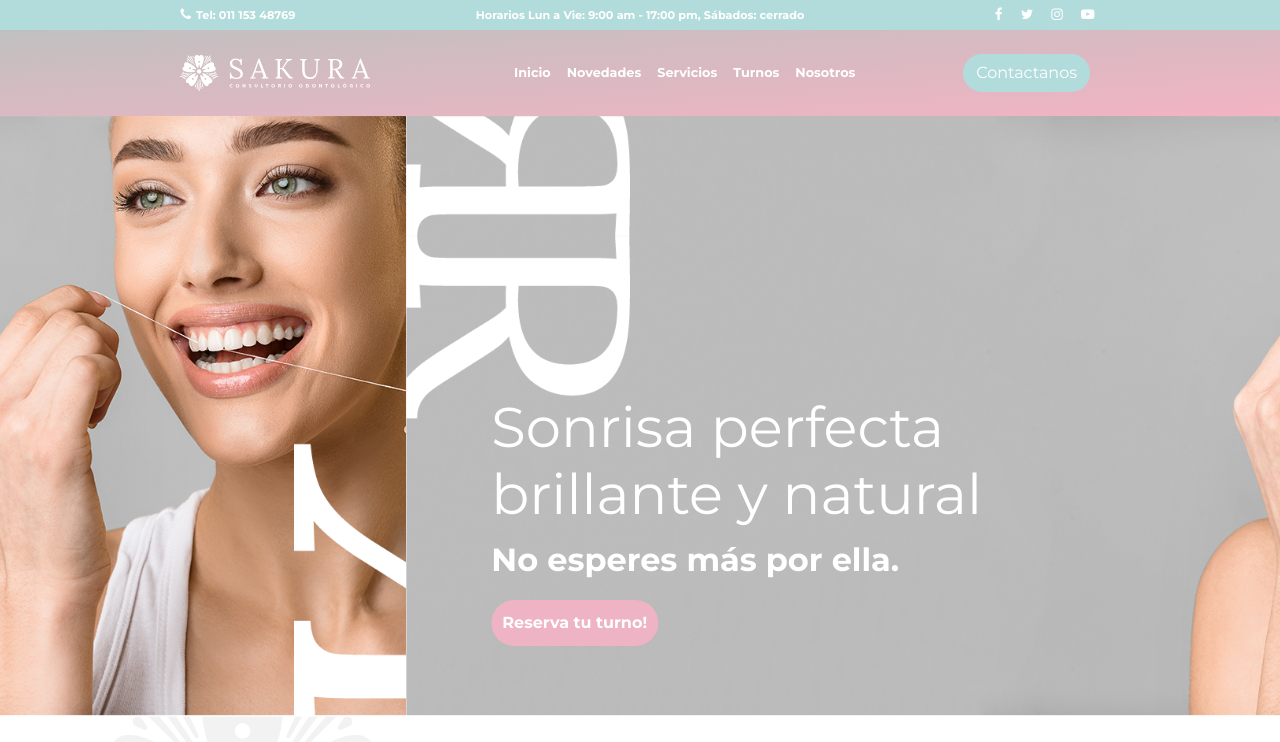
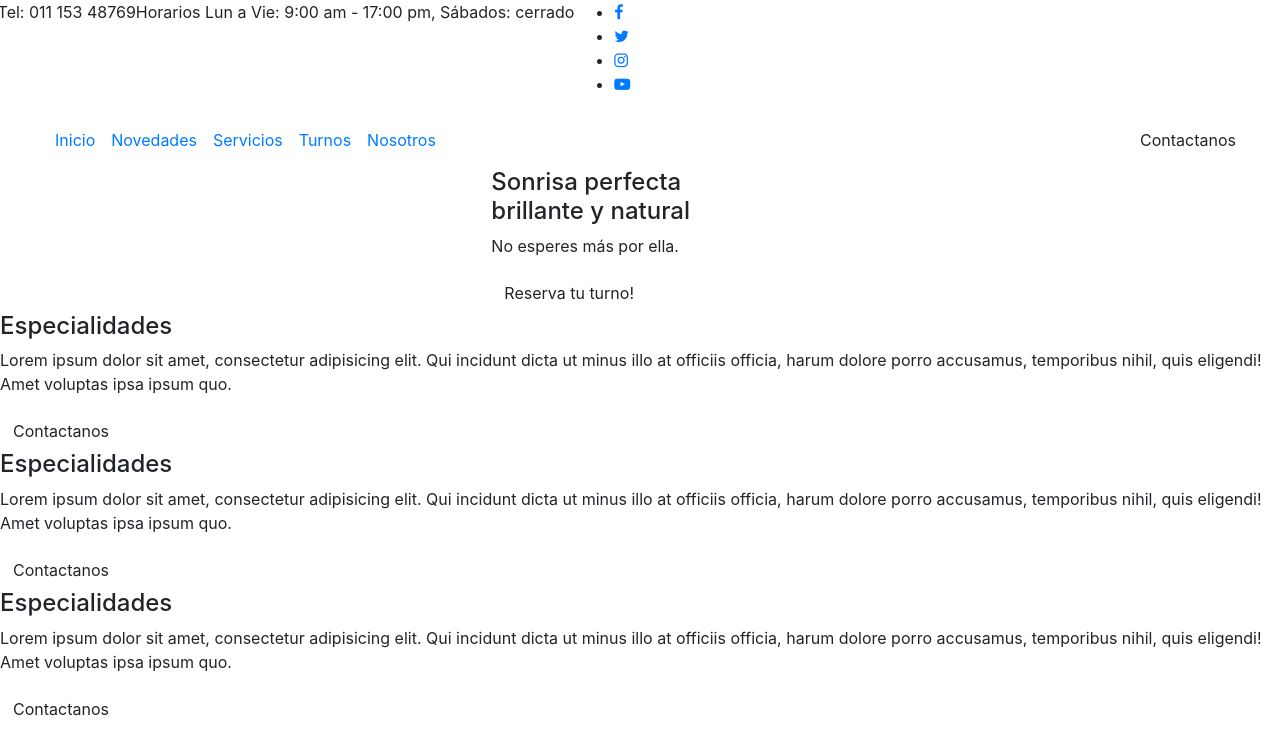
Before and after one commit to dondarrion91/sakura, a plain HTML site: page index.html in a window 1280 px wide. Shown: the top 742 px of the page. Drawn offline with nearby package versions, Linux system fonts and the light colour scheme.

Commit message:
08/12/19

```diff
--- a/index.html
+++ b/index.html
@@ -13,7 +13,7 @@
     <link rel="stylesheet" href="./css/owl.carousel.min.css">
     <link rel="stylesheet" href="./css/owl.theme.default.min.css">
     <link rel="shortcut icon" href="img/sakura.svg" type="image/x-icon">
-    <link rel="stylesheet" href="css/estilos.css" type="text/css" media="all">
+
 </head>
 <body>
     <!--HEADER-START-->
```
